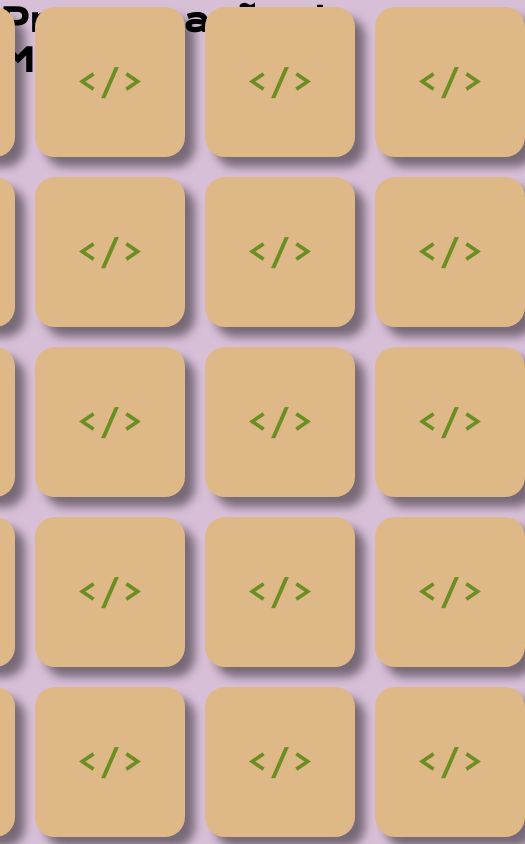
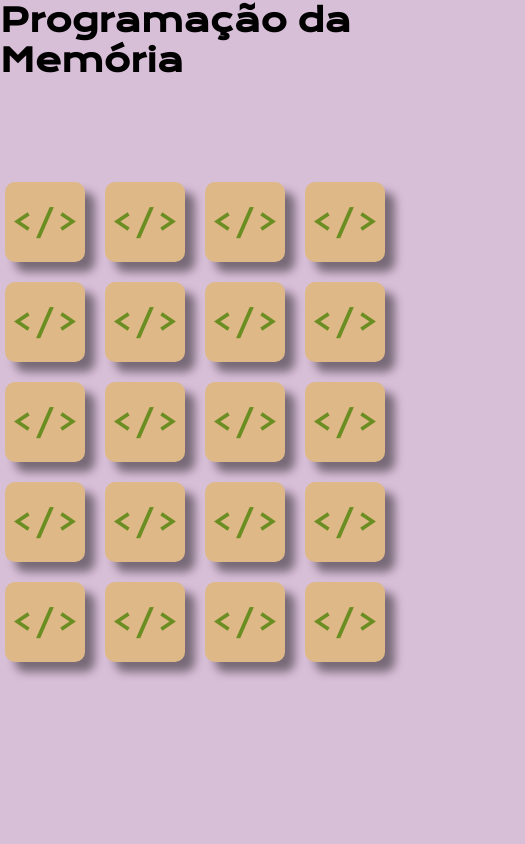
Before and after one commit to assisjoao/jogo-da-memoria, a plain HTML site: page index.html in a window 390 px wide. Shown: the whole page, 525 px wide, since content can reach past the window. Drawn offline with nearby package versions, Linux system fonts and the light colour scheme.

Commit message:
Adding the mobile media screen

```diff
--- a/assets/scripts/script.js
+++ b/assets/scripts/script.js
@@ -3,12 +3,10 @@ const BACK = "card_back";
 const CARD = "card";
 const ICON = "icon";
 
-
-
 startGame ();
 
 function startGame () {
-    initializeCards(game.creatCardsFromTechs ());
+    initializeCards(game.creatCardsFromTechs());
 }
 
 function initializeCards (cards) {
@@ -16,6 +14,7 @@ function initializeCards (cards) {
     gameBoard.innerHTML = '';
 
     game.cards.forEach (card => {
+
         let cardElement = document.createElement('div');
         cardElement.id = card.id;
         cardElement.classList.add(CARD);
@@ -29,6 +28,7 @@ function initializeCards (cards) {
 }
 
 function createCardContent(card, cardElement) {
+
     createCardFace(FRONT, card, cardElement);
     createCardFace(BACK, card, cardElement);
 
--- a/assets/styles/style.css
+++ b/assets/styles/style.css
@@ -91,3 +91,25 @@ body {
     grid-template: 1fr 1fr 1fr 1fr 1fr / 1fr 1fr 1fr 1fr;
     gap: 20px;
 }
+
+@media only screen and (max-width: 700px) {
+    .game-board{
+      max-width: 400px;
+
+      grid-template: 1fr 1fr 1fr 1fr 1fr / 1fr 1fr 1fr 1fr;
+      gap: 20px;
+    }
+
+    .card{
+      width: 80px;
+      height: 80px;
+    }
+
+    .icon{
+      width: 40px;
+    }
+
+    .card_front, .card_back {
+      border-radius: 10px;
+    }
+  }
```
Also changed, not shown: index.html (+0 -8 lines).
